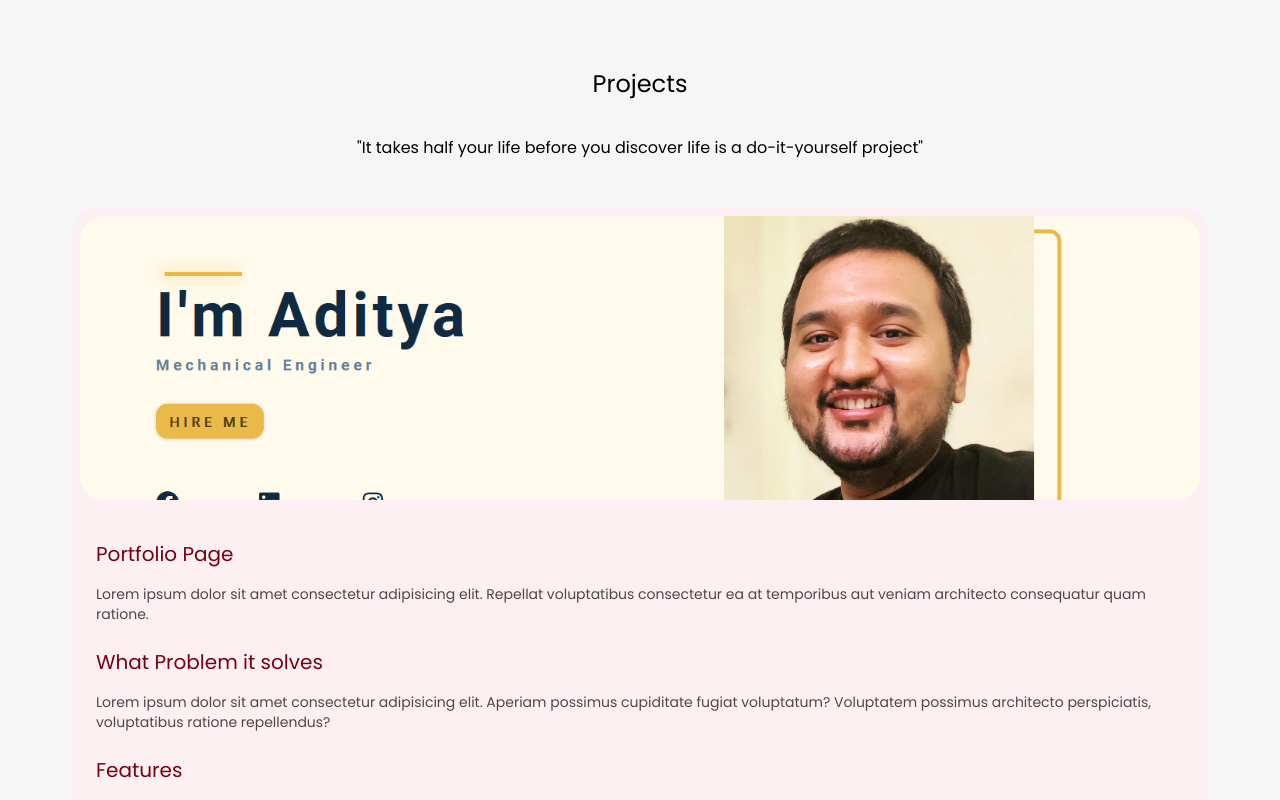
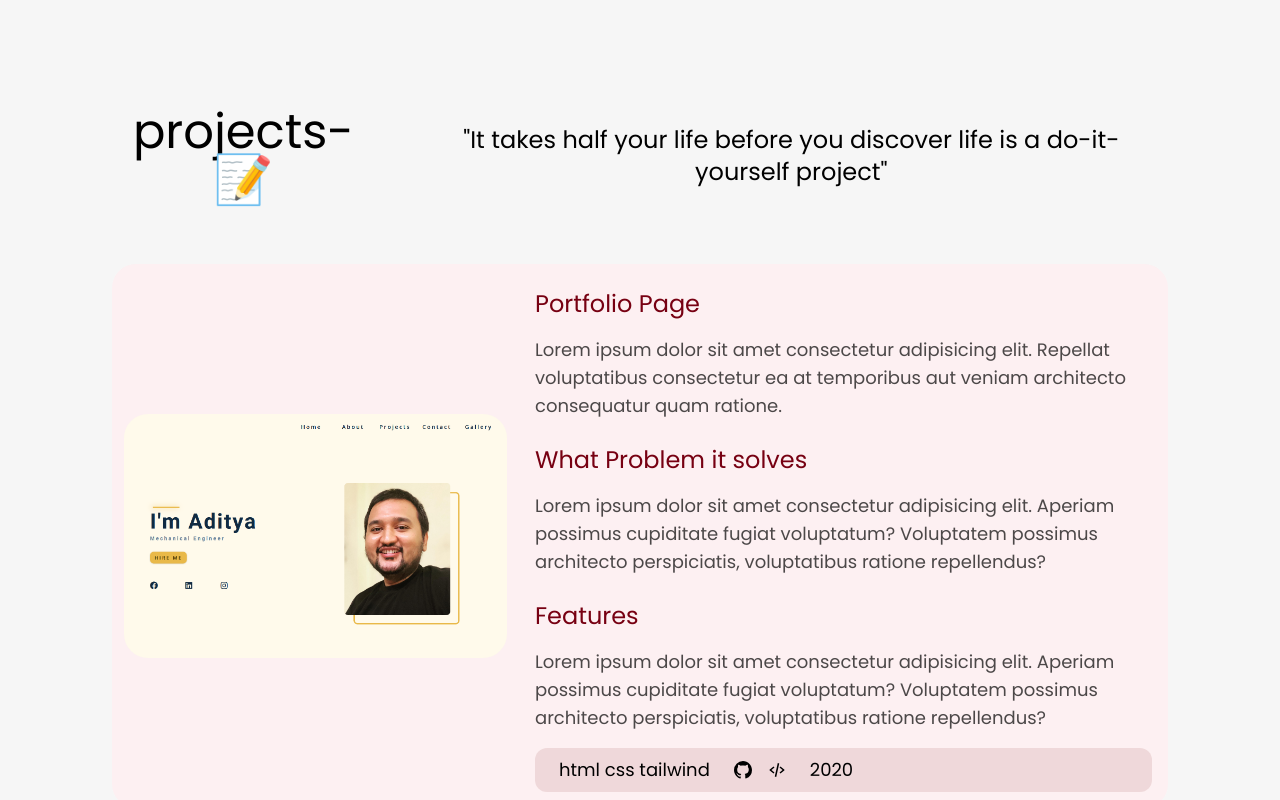
Before and after one commit to iamadityamall/personal-portfolio, a React (Create React App) app: page / in a window 1280 px wide. Shown: the part 1600-2400 px from the top of the page. Built offline with nearby package versions, Linux system fonts and the light colour scheme.

Commit message:
update project card

```diff
--- a/src/components/Home/ProjectsSection.jsx
+++ b/src/components/Home/ProjectsSection.jsx
@@ -6,18 +6,18 @@ import CategoryCard from "../CategoryCard";
 const ProjectsSection = () => {
   return (
     <section
-      className="min-h-screen bg-primary flex flex-col items-center text-center space-y-8 p-2"
+      className="min-h-screen bg-primary flex flex-col items-center text-center space-y-8 p-2 lg:p-12 lg:space-y-12"
       id="projects"
     >
-      <div className="font-Poppins flex flex-col space-y-2">
-        <h1 className="text-2xl p-3">Projects</h1>
-        <p className="p-4 ">
+      <div className="font-Poppins flex flex-col lg:flex-row lg:justify-end lg:space-x-10 lg:items-center lg:w-full">
+        <h1 className="text-2xl p-3 lg:text-5xl">projects-📝</h1>
+        <p className="p-4 lg:text-2xl">
           "It takes half your life before you discover life is a do-it-yourself
           project"
         </p>
       </div>
       {/* Portfolio projects */}
-      <div className="flex flex-col space-y-3">
+      <div className="flex flex-col space-y-3 ">
         <ProjectsCard />
       </div>
 
--- a/src/components/ProjectsCard.jsx
+++ b/src/components/ProjectsCard.jsx
@@ -5,9 +5,9 @@ import { BiCodeAlt } from "react-icons/bi";
 
 const ProjectsCard = () => {
   return (
-    <article className="bg-secondary flex flex-col rounded-3xl overflow-auto">
+    <article className="bg-secondary flex flex-col rounded-3xl overflow-auto lg:flex-row lg:items-center">
       {/* image container */}
-      <header className="w-full h-[300px] p-2">
+      <header className="w-full h-[300px] p-2 lg:h-full lg:p-3">
         <img
           src={ProfilePicture}
           alt=""
@@ -15,44 +15,48 @@ const ProjectsCard = () => {
         />
       </header>
       {/* project info */}
-      <div className="text-left flex flex-col space-y-4 font-Poppins p-6">
+      <div className="text-left flex flex-col space-y-4 font-Poppins p-4">
         <div className="flex flex-col space-y-2">
-          <h1 className="py-2 text-xl text-darkPurple">Portfolio Page</h1>
-          <p className="text-black/70 text-sm">
+          <h1 className="py-2 text-xl text-darkPurple lg:text-2xl">
+            Portfolio Page
+          </h1>
+          <p className="text-black/70 text-sm lg:text-lg">
             Lorem ipsum dolor sit amet consectetur adipisicing elit. Repellat
             voluptatibus consectetur ea at temporibus aut veniam architecto
             consequatur quam ratione.
           </p>
         </div>
         <div className="flex flex-col space-y-2">
-          <h1 className="py-2 text-xl text-darkPurple">
+          <h1 className="py-2 text-xl text-darkPurple lg:text-2xl">
             What Problem it solves
           </h1>
-          <p className="text-black/70 text-sm">
+          <p className="text-black/70 text-sm lg:text-lg">
             Lorem ipsum dolor sit amet consectetur adipisicing elit. Aperiam
             possimus cupiditate fugiat voluptatum? Voluptatem possimus
             architecto perspiciatis, voluptatibus ratione repellendus?
           </p>
         </div>
         <div className="flex flex-col space-y-2">
-          <h1 className="py-2 text-xl text-darkPurple">Features</h1>
-          <p className="text-black/70 text-sm">
+          <h1 className="py-2 text-xl text-darkPurple lg:text-2xl">Features</h1>
+          <p className="text-black/70 text-sm lg:text-lg">
             Lorem ipsum dolor sit amet consectetur adipisicing elit. Aperiam
             possimus cupiditate fugiat voluptatum? Voluptatem possimus
             architecto perspiciatis, voluptatibus ratione repellendus?
           </p>
         </div>
-      </div>
-      {/* footer */}
-      <div className="flex flex-col justify-between bg-darkPurple/10 items-center">
-        <div className="px-6 text-xl flex space-x-2 w-full justify-between">
-          <div className="flex items-center space-x-4">
-            <VscGithubInverted />
-            <BiCodeAlt />
+        <div className="flex flex-col justify-between bg-darkPurple/10 items-center rounded-xl">
+          <div className="px-6 text-sm flex space-x-6 w-full justify-center items-center p-2 lg:text-lg lg:justify-start">
+            <div>html css tailwind</div>
+            <div className="flex items-center text-sm space-x-4 lg:text-lg">
+              <VscGithubInverted className="cursor-pointer" />
+              <BiCodeAlt className="cursor-pointer" />
+            </div>
+            <div className="">2020</div>
           </div>
-          <div className="px-3 py-2">2020</div>
         </div>
       </div>
+
+      {/* footer */}
     </article>
   );
 };
```
